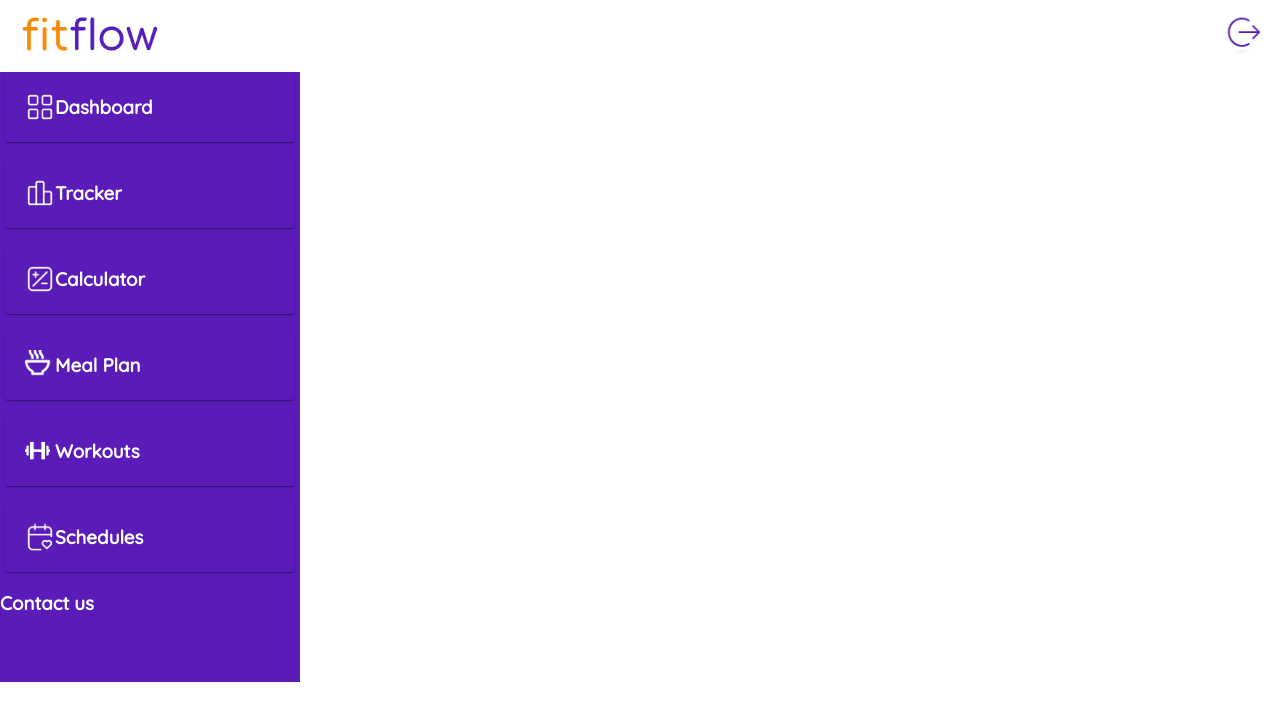
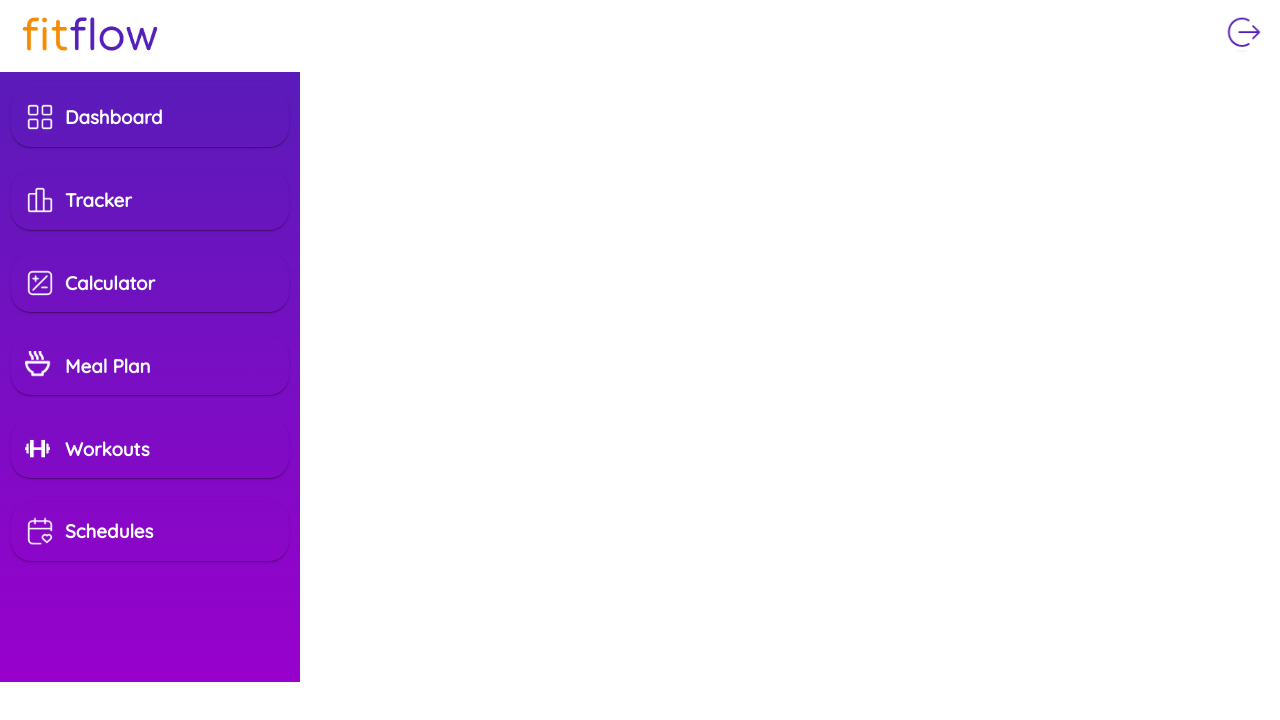
Before and after one commit to kimberlymazel/fitflow, a React (Create React App) app in the folder frontend/: page / in a window 1280 px wide. Shown: the top 720 px of the page. Built offline with nearby package versions, Linux system fonts and the light colour scheme; the HTML template or start-up script is replaced by a standard one.

Commit message:
finished nav side bar appearance

```diff
--- a/frontend/src/App.css
+++ b/frontend/src/App.css
@@ -10,10 +10,16 @@
 }
 
 .bottom {
-    margin-top: auto;
-    margin-bottom: 0;
+    position: fixed;
+    bottom: 0;
 }
 
 .nav h3 {
     color: white;
+    margin-left: 10px;
 }
+
+.bottom h3{
+    margin-left: 30px;
+    margin-bottom: 30px;
+}
--- a/frontend/src/components/Header.js
+++ b/frontend/src/components/Header.js
@@ -11,7 +11,7 @@ function Header() {
         sx={{
           height: 40,
           display: 'flex',
-          alignItems: "center"
+          alignItems: "center",
         }}
         p={2}
       >
--- a/frontend/src/components/Navigation.js
+++ b/frontend/src/components/Navigation.js
@@ -15,11 +15,12 @@ import schedule from '../icons/schedule.png'
 const Item = styled(Paper)(({ theme }) => ({
   width: 250,
   height: 30,
-  padding: theme.spacing(2.5),
+  padding: theme.spacing(1.8),
   display: 'flex',
   alignSelf: 'center',
   alignItems: 'center',
-  backgroundColor: '#5A1BB9'
+  backgroundColor: 'transparent',
+  borderRadius: 20
 }));
 
 function Navigation() {
@@ -28,12 +29,17 @@ function Navigation() {
         <Box
           sx={{
             alignSelf: "left",
-            backgroundColor: '#5A1BB9',
             width: 300,
             height: 610
           }}
+          style={{
+            background: 'linear-gradient(to bottom, #5A1BB9, #9801CC)'
+          }}
         >
-            <Stack spacing={2}>
+            <Stack
+              spacing={3}
+              paddingTop={2}
+            >
               <Item>
                 <img src={dashboard} width={30}></img>
                 <h3>Dashboard</h3>
```
